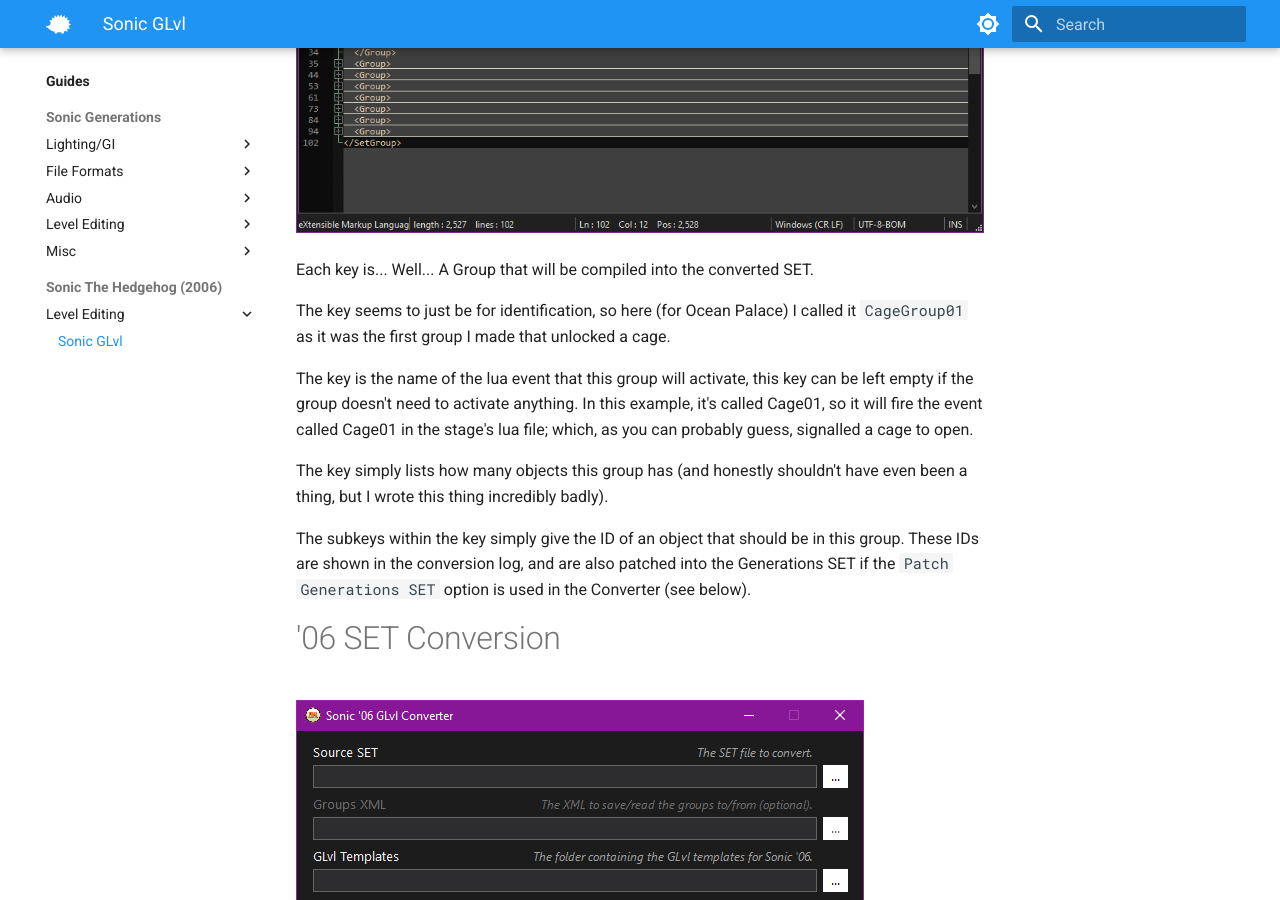
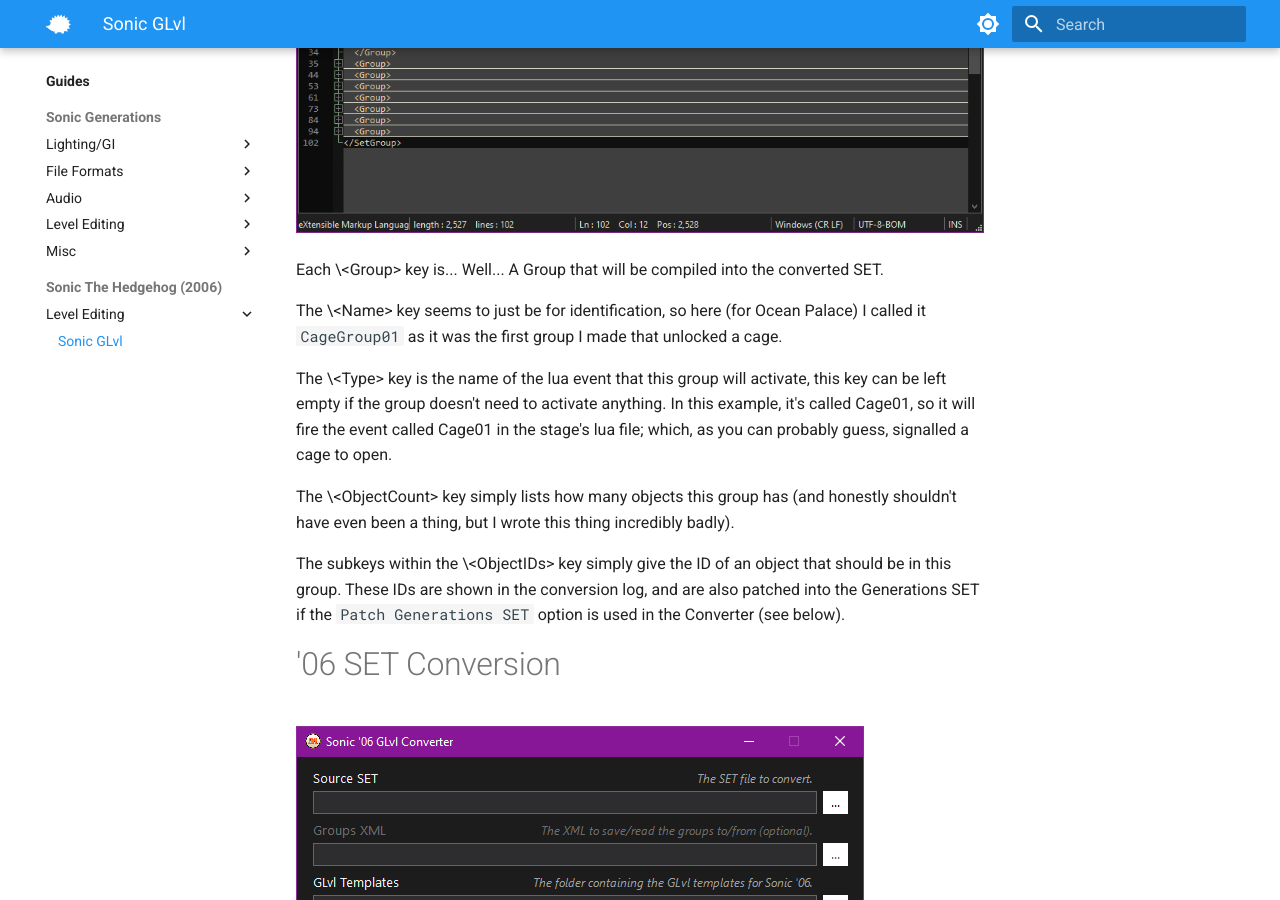
Before and after one commit to HedgeDocs/HedgeDocs.github.io, an MkDocs documentation site: the page built from docs/guides/marathon/levels/glvl.md, in a window 1280 px wide and 900 px high, scrolled down 1284 px. Built offline with MkDocs 1.6.1 and Material for MkDocs 9.7.7, drawn with Linux system fonts in a browser that asks for light colours.

Commit message:
Escape < and > characters
***sigh***

```diff
--- a/docs/guides/marathon/levels/glvl.md
+++ b/docs/guides/marathon/levels/glvl.md
@@ -14,15 +14,15 @@
 
 ![](./assets/glvl/image1.png)
 
-Each <Group> key is... Well... A Group that will be compiled into the converted SET.
+Each \<Group\> key is... Well... A Group that will be compiled into the converted SET.
 
-The <Name> key seems to just be for identification, so here (for Ocean Palace) I called it `CageGroup01` as it was the first group I made that unlocked a cage.
+The \<Name\> key seems to just be for identification, so here (for Ocean Palace) I called it `CageGroup01` as it was the first group I made that unlocked a cage.
 
-The <Type> key is the name of the lua event that this group will activate, this key can be left empty if the group doesn't need to activate anything. In this example, it's called Cage01, so it will fire the event called Cage01 in the stage's lua file; which, as you can probably guess, signalled a cage to open.
+The \<Type\> key is the name of the lua event that this group will activate, this key can be left empty if the group doesn't need to activate anything. In this example, it's called Cage01, so it will fire the event called Cage01 in the stage's lua file; which, as you can probably guess, signalled a cage to open.
 
-The <ObjectCount> key simply lists how many objects this group has (and honestly shouldn't have even been a thing, but I wrote this thing incredibly badly).
+The \<ObjectCount\> key simply lists how many objects this group has (and honestly shouldn't have even been a thing, but I wrote this thing incredibly badly).
 
-The subkeys within the <ObjectIDs> key simply give the ID of an object that should be in this group. These IDs are shown in the conversion log, and are also patched into the Generations SET if the `Patch Generations SET` option is used in the Converter (see below).
+The subkeys within the \<ObjectIDs\> key simply give the ID of an object that should be in this group. These IDs are shown in the conversion log, and are also patched into the Generations SET if the `Patch Generations SET` option is used in the Converter (see below).
 
 # '06 SET Conversion
 ![](./assets/glvl/image2.png)
```
